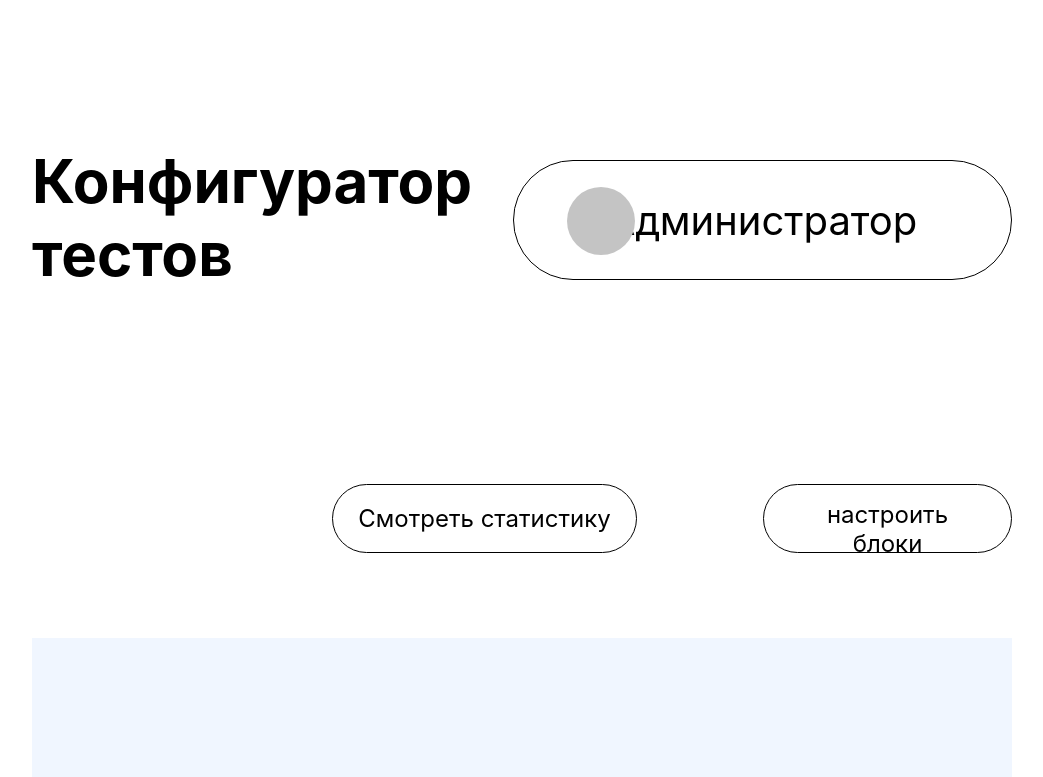
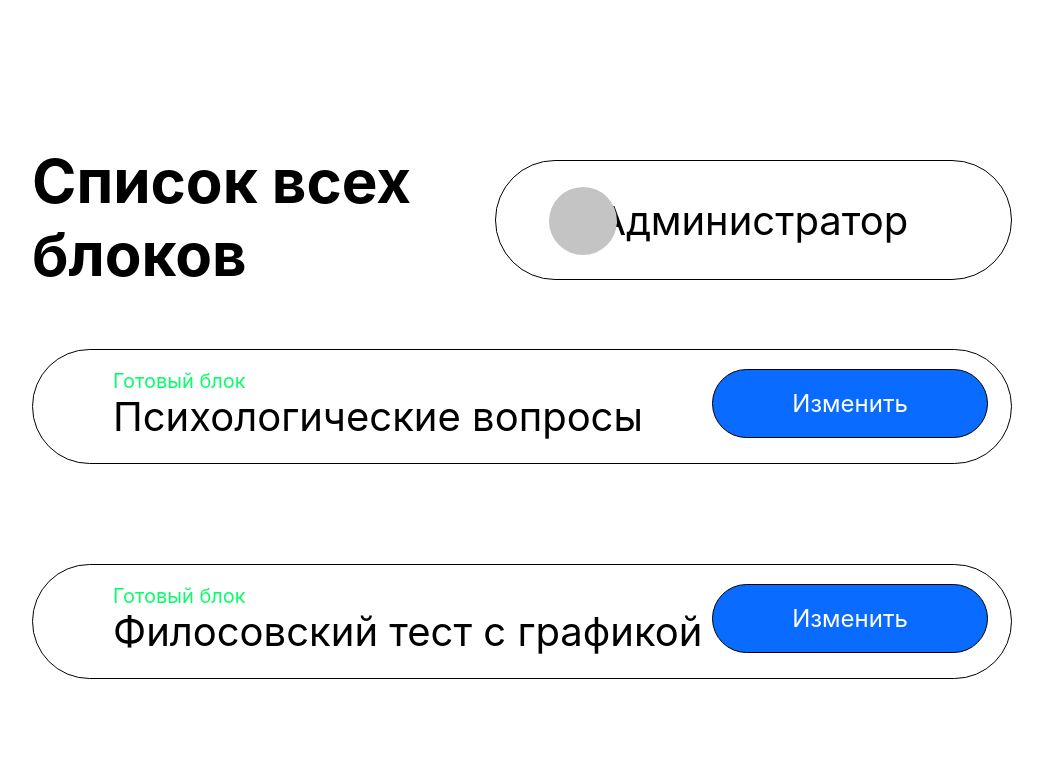
Before and after one commit to Ziuziun-Pavel/configurator, a React (Create React App) app: page / in a window 1280 px wide. Shown: the top 777 px of the page, without its empty margins (118-1161 px from the left). Built offline with nearby package versions, Linux system fonts and the light colour scheme.

Commit message:
create-Panel-with-all-blocks

```diff
--- a/src/App.tsx
+++ b/src/App.tsx
@@ -9,6 +9,7 @@
 import TextFieldWithTitle from "./components/TextFieldWithTitle";
 import DropdownMenu from "./components/DropdownMenu";
 import ControlPanel from "./views/ControlPanel";
+import ListOfBlocks from "./views/ListOfBlocks";
 
 
 function App() {
@@ -38,8 +39,9 @@
 
           {/*<DropdownMenu title='Изучить работадателя (блок 2'/>*/}
 
-          <ControlPanel/>
+          {/*<ControlPanel/>*/}
 
+          <ListOfBlocks/>
 
 
         </div>
--- a/src/components/Button.tsx
+++ b/src/components/Button.tsx
@@ -2,22 +2,21 @@
 import styled from '@emotion/styled'
 import {ButtonProps} from '../models/buttonProps'
 
-const Button: React.FC<ButtonProps> = ({text, width}) => {
-    const [isSelected, setSelected] = useState(false);
+const Button: React.FC<ButtonProps> = ({text, width, bgColor}) => {
 
     const StyledButton = styled.button`
         height: 69px;
         width: ${width};
         padding: 15px 25px;
-        background-color: ${isSelected ? "#096BFF" : "#FFF" };
-        color: ${isSelected ? "#FFF" : "#000" };
+        background-color: ${bgColor};
+        color: ${bgColor === '#096BFF' ? "#FFF" : "#000" };
         border: 1px solid #000000;
         font-size: 24px;
         border-radius: 123px;
         cursor: pointer;
     `;
 
-    return <StyledButton onClick={() => setSelected(!isSelected)} >{text}</StyledButton>;
+    return <StyledButton>{text}</StyledButton>;
 };
 
 export default Button;
--- a/src/components/HeaderContainer.tsx
+++ b/src/components/HeaderContainer.tsx
@@ -2,8 +2,9 @@
 import MainTitle from "./MainTitle";
 import AdministratorButton from "./AdministratorButton";
 import styled from "@emotion/styled";
+import {TextFieldProps} from "../models/textFieldProps";
 
-const HeaderContainer = () => {
+const HeaderContainer: React.FC<TextFieldProps> = ({text}) => {
   const StyledHeaderContainer = styled.div`
     display: flex;
     justify-content: space-between;
@@ -11,7 +12,7 @@
 
   return (
     <StyledHeaderContainer>
-      <MainTitle text='Конфигуратор тестов'/>
+      <MainTitle text={text}/>
 
       <AdministratorButton/>
     </StyledHeaderContainer>
--- /dev/null
+++ b/src/components/TestBlock.tsx
@@ -0,0 +1,50 @@
+import React from 'react'
+import styled from "@emotion/styled";
+import {TestBlockProps} from "../models/testBlockProps";
+import Button from "./Button";
+
+const TestBlock: React.FC<TestBlockProps> = ({ title,subtitle,  isReady}) => {
+
+  const StyledTestBlock = styled.div`
+    display: flex;
+    justify-content: space-between;
+    margin-top: 40px;
+    margin-bottom: 100px;
+    height: 115px;
+    padding: 19px 23px 20px 80px;
+    font-size: 15px;
+    line-height: 18px;
+    text-align: left;
+    border: 1px solid #000000;
+    border-radius: 103px;
+    cursor: pointer;
+  `;
+
+  const StyledTitle = styled.h3`
+    font-weight: 400;
+    font-size: 40px;
+    line-height: 48px;
+    color: #000000;
+  `;
+
+  const StyledSubtitle = styled.h4`
+    font-weight: 400;
+    font-size: 20px;
+    line-height: 24px;
+    color: ${isReady ? "#07FF6A" : "#FFA800" };
+  `;
+
+  return (
+    <>
+      <StyledTestBlock>
+        <div>
+          <StyledSubtitle>{subtitle}</StyledSubtitle>
+          <StyledTitle>{title}</StyledTitle>
+        </div>
+        <Button width="276px" text="Изменить" bgColor="#096BFF"/>
+      </StyledTestBlock>
+    </>
+  )
+};
+
+export default TestBlock;
--- /dev/null
+++ b/src/data/testBlocksData.tsx
@@ -0,0 +1,38 @@
+import {TestBlockProps} from "../models/testBlockProps";
+
+export const testBlocksData: Array<TestBlockProps> = [
+  {
+    id: 1,
+    title: "Психологические вопросы",
+    isReady: true,
+    subtitle: "Готовый блок"
+  },
+  {
+    id: 2,
+    title: "Филосовский тест с графикой",
+    isReady: true,
+    subtitle: "Готовый блок"
+
+  },
+  {
+    id: 3,
+    title: "Расскажите о себе",
+    isReady: false,
+    subtitle: "Не заполнен"
+
+  },
+  {
+    id: 4,
+    title: "Расскажите о себе",
+    isReady: false,
+    subtitle: "Не заполнен"
+
+  },
+  {
+    id: 5,
+    title: "Расскажите о себе",
+    isReady: false,
+    subtitle: "Не заполнен"
+
+  },
+];
--- a/src/models/buttonProps.ts
+++ b/src/models/buttonProps.ts
@@ -1,4 +1,5 @@
 export interface ButtonProps {
     width: string,
-    text: string
+    text: string,
+    bgColor: string
 }
--- /dev/null
+++ b/src/models/testBlockProps.ts
@@ -0,0 +1,6 @@
+export interface TestBlockProps {
+  id?: number,
+  title: string,
+  isReady: boolean,
+  subtitle: string
+}
--- a/src/views/ControlPanel/index.tsx
+++ b/src/views/ControlPanel/index.tsx
@@ -28,11 +28,11 @@
 
   return (
     <>
-      <HeaderContainer/>
+      <HeaderContainer text="Конфигуратор тестов"/>
 
       <ButtonsGroup>
-        <Button width='305px' text='Смотреть статистику'/>
-        <Button width='249px' text='настроить блоки'/>
+        <Button width='305px' text='Смотреть статистику' bgColor="#FFF"/>
+        <Button width='249px' text='настроить блоки' bgColor="#096BFF"/>
       </ButtonsGroup>
 
       <TestFieldsGroup>
@@ -103,8 +103,8 @@
         </FooterContainer>
 
         <FooterButtonsGroup>
-          <Button width="272px" text="активировать тест"/>
-          <Button width="361px" text="Посмотреть превью теста"/>
+          <Button width="272px" text="активировать тест" bgColor="#096BFF"/>
+          <Button width="361px" text="Посмотреть превью теста" bgColor="#096BFF"/>
 
         </FooterButtonsGroup>
 
--- /dev/null
+++ b/src/views/ListOfBlocks/index.tsx
@@ -0,0 +1,25 @@
+import React from "react";
+import HeaderContainer from "../../components/HeaderContainer";
+import TestBlock from "../../components/TestBlock";
+import {testBlocksData} from "../../data/testBlocksData";
+
+const ListOfBlocks = () => {
+  return (
+    <>
+      <HeaderContainer text="Список всех блоков"/>
+
+
+      {
+        testBlocksData.map(block => <TestBlock key={block.id}
+                                               title={block.title}
+                                               isReady={block.isReady}
+                                               subtitle={block.subtitle}/>
+        )
+      }
+
+
+    </>
+  )
+};
+
+export default ListOfBlocks
--- /dev/null
+++ b/src/views/ListOfBlocks/styled.tsx
@@ -0,0 +1 @@
+import React from "react";
```
